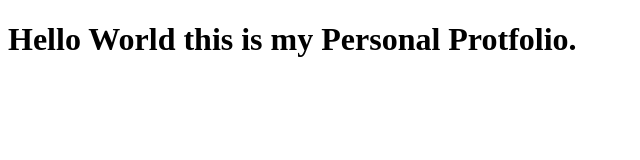
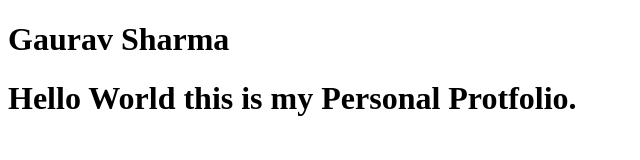
Before and after one commit to shagaur/personal-portfolio, a plain HTML site: page index.html in a window 1280 px wide. Shown: the whole page, without its empty margins (0-640 px from the left). Drawn offline with Linux system fonts and the light colour scheme.

Commit message:
content UI

```diff
--- a/index.html
+++ b/index.html
@@ -7,6 +7,7 @@
     <title>Personal Protfolio</title>
 </head>
 <body>
+    <h1>Gaurav Sharma</h1>
     <h1>Hello World this is my Personal Protfolio.</h1>
 </body>
 </html>
```
